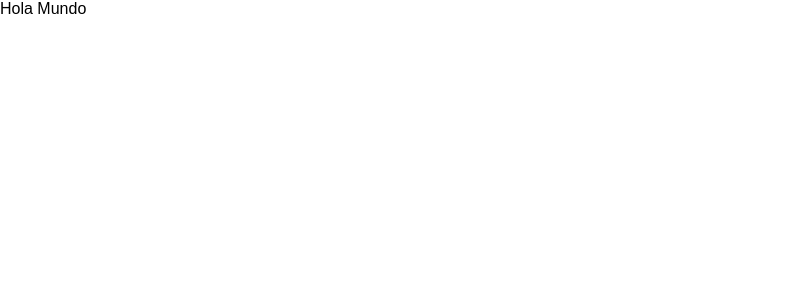
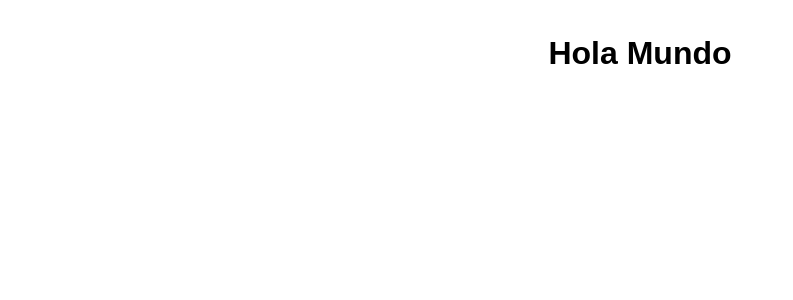
Before and after one commit to jfcodiaz/cashflow-vue, a Vue app: page / in a window 1280 px wide. Shown: the top 300 px of the page, without its empty margins (0-793 px from the left). Built offline with nearby package versions, Linux system fonts and the light colour scheme.

Commit message:
03 setup a layout

```diff
--- a/src/components/Home.vue
+++ b/src/components/Home.vue
@@ -1,3 +1,16 @@
 <template>
-    <div>Hola Mundo</div>
+    <Layout>
+        <template #header>
+            <h1>Hola Mundo</h1>
+        </template>
+    </Layout>
 </template>
+
+<script>
+import Layout from "./Layout.vue"
+export default {
+    components: {
+        Layout
+    }
+}
+</script>
--- /dev/null
+++ b/src/components/Layout.vue
@@ -0,0 +1,52 @@
+<template>
+<div class="header">
+    <slot name="header"></slot>
+</div>
+</template>
+
+<style scoped>
+.header,
+.resume,
+.movements {
+  display: flex;
+  justify-content: space-around;
+  align-items: center;
+  padding: 14px 0;
+  box-sizing: border-box;
+}
+.header {
+  position: fixed;
+  width: 100vw;
+}
+.resume {
+  min-height: 100vh;
+}
+.movements {
+  z-index: 1;
+  position: absolute;
+  flex-direction: column;
+  bottom: 0;
+  width: 100vw;
+  background-color: white;
+  box-shadow: 0 -8px 16px #e5e5e5;
+  border-radius: 24px;
+}
+.movements .head {
+  display: flex;
+  justify-content: center;
+  align-items: center;
+  padding: 24px;
+  width: 100%;
+  box-sizing: border-box;
+}
+.movements .body {
+  height: 75vh;
+  width: 100%;
+}
+.movements .head .grip {
+  width: 120px;
+  height: 8px;
+  background-color: #e5e5e5;
+  border-radius: 4px;
+}
+</style>
```
